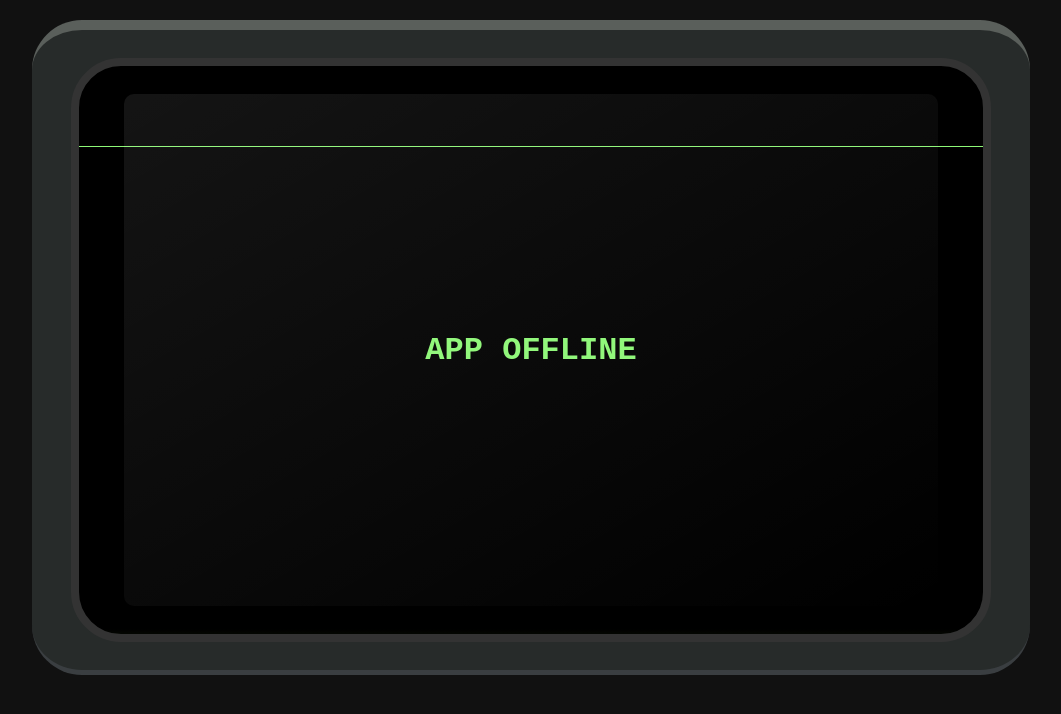
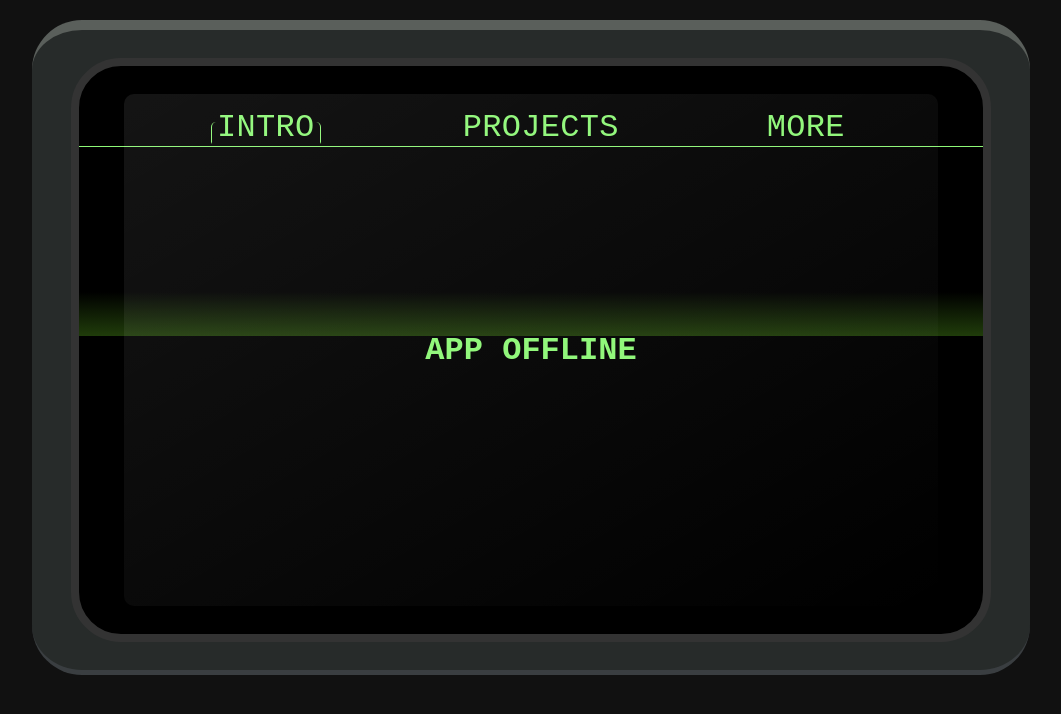
Before and after one commit to alex-gagnon/Portfolio-Web, a React (Create React App) app: page / in a window 1280 px wide. Shown: the top 714 px of the page, without its empty margins (109-1170 px from the left). Built offline with nearby package versions, Linux system fonts and the light colour scheme.

Commit message:
Created the pip boy header
Made some adjustments to main for construction reasons.  Need to make nav items clickable.

```diff
--- a/src/components/PipBoy/Header/Header.jsx
+++ b/src/components/PipBoy/Header/Header.jsx
@@ -3,51 +3,38 @@ import './PipBoy.header.css';
 
 
 const MenuItems = props => (
-    <div id={`menu-item-${props.item.id}`}>
-        <span>{props.item.text}</span>
-    </div>
+    props.children.map((item, i) => (
+        <div className="pip-navigation__wrapper">
+            <div className={i === 0 ? 'active pip-navigation__border' : 'pip-navigation__border'}></div>
+            <div id={'menu-item-' + i}
+                key={'menu-item-' + i}
+                className={'menu-items'}>
+                <span>{item.toUpperCase()}</span>
+            </div>
+        </div>
+        )
+    )
 )
 
 class Header extends Component {
     constructor(props) {
         super(props)
         this.state = {
-            menuItems: []
+            children: []
         }
     }
 
     componentDidMount() {
         this.setState({
-            menuItems: this.state.menuItems
-        })
-    }
-
-    toggleActive(id) {
-        this.setState({
-            menuItems: this.state.menuItems.map(menuChild => {
-                if (menuChild.id !== id) return menuChild
-                return {
-                    id: menuChild.id,
-                    text: menuChild.text,
-                    active: !menuChild.active
-                }
-            })
+            children: this.props.children
         })
     }
 
     render() {
-
         return (
-            <div>
-                <nav>
-                {this.state.menuItems.map(item =>
-                    <MenuItems className="menu-item"
-                    key={"menu-item" + item.id}
-                    item={item}
-                    onToggle={() => this.toggleActive(item.id)} />
-                )}
-                </nav>
-            </div>
+            <nav className="pip-navigation">
+                <MenuItems children={this.props.children} />
+            </nav>
         )
     }
 }
--- a/src/components/PipBoy/Header/PipBoy.header.css
+++ b/src/components/PipBoy/Header/PipBoy.header.css
@@ -1,4 +1,4 @@
-nav {
+.pip-navigation {
     height: 10vh;
     width: 100%;
     position: absolute;
@@ -9,21 +9,51 @@ nav {
     border-bottom: 1px solid #8df776;
     display: flex;
     justify-content: space-evenly;
-    align-items: center;
-    z-index: 95;
+    z-index: 90;
 }
 
-.menuItems {
-    line-height: 31px;
-    font-size: 1.25rem;
-    letter-spacing: 0.3px;
-    margin-left: 14px;
-    font-weight: 300;
-    cursor: pointer;
+
+.pip-navigation__wrapper {
+    display: flex;
+    position: relative;
+    justify-content: center;
+    align-items: flex-end;
+    z-index:87
 }
 
-.menuItems .active {
-    border: 2px solid #8df776;
-    border-radius: 15px;
-    padding: 15px;
+.pip-navigation__border {
+    width: 100%;
+    height: 12px;
+    padding: 0 5px;
+    margin: 2px 0;
+    display: flex;
+    position: relative;
+    z-index: 92;
 }
+
+.active {
+    background: #000;
+    border-right:1px solid #8df776;
+    border-left:1px solid #8df776;
+    border-bottom:2px solid #000;
+    border-top-left-radius:5px;
+    border-top-right-radius:5px;
+    position: absolute;
+}
+
+.menu-items {
+    z-index: 93;
+    letter-spacing: 0.3px;
+    font-weight: 500;
+    font-size: 1.2rem;
+}
+
+@media only screen and (min-width: 750px) {
+    .pip-navigation__border {
+        height: 20px;
+    }
+
+    .menu-items {
+        font-size: 2rem;
+    }
+}
--- a/src/components/PipBoy/Main/Main.jsx
+++ b/src/components/PipBoy/Main/Main.jsx
@@ -17,7 +17,7 @@ class Main extends Component {
 
     render() {
         return (
-            <div className="content">
+            <div className="pip-content">
                 <Offline text={this.state.text} />
             </div>
         )
--- a/src/components/PipBoy/Main/PipBoy.main.css
+++ b/src/components/PipBoy/Main/PipBoy.main.css
@@ -1,4 +1,4 @@
-.content {
+.pip-content {
     background-size:77px;
     background-position: 2px;
     position: relative;
--- a/src/components/PipBoy/PipBoy.jsx
+++ b/src/components/PipBoy/PipBoy.jsx
@@ -8,19 +8,18 @@ class PipBoy extends Component {
         super(props)
 
         this.state = {
-            isActive: false
+            navItems: []
         }
     }
 
-    toggleActive() {
-        this.setState(prevState => ({
-            isActive: !prevState.isActive
-        }));
+    componentDidMount() {
+        let navItems = ['intro', 'projects', 'more']
+        this.setState({
+            navItems: navItems
+        })
     }
 
     render() {
-        console.log(this.props.nav)
-
         return (
             <div className="console">
                 <div className="screen-border">
@@ -28,7 +27,7 @@ class PipBoy extends Component {
                         <div className="screen-reflection">
                         </div>
                         <div className="screen-scan"></div>
-                        <Header menuItems={this.props.nav}/>
+                        <Header children={this.state.navItems}/>
                         <Main />
                     </div>
                 </div>
```
